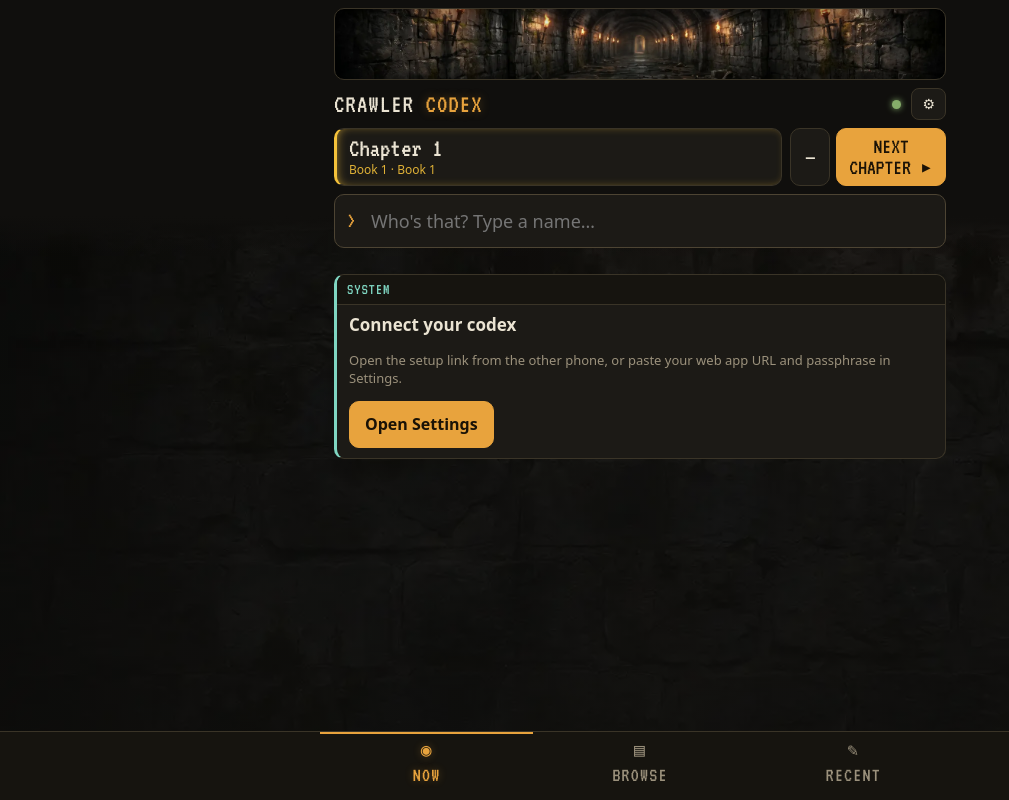
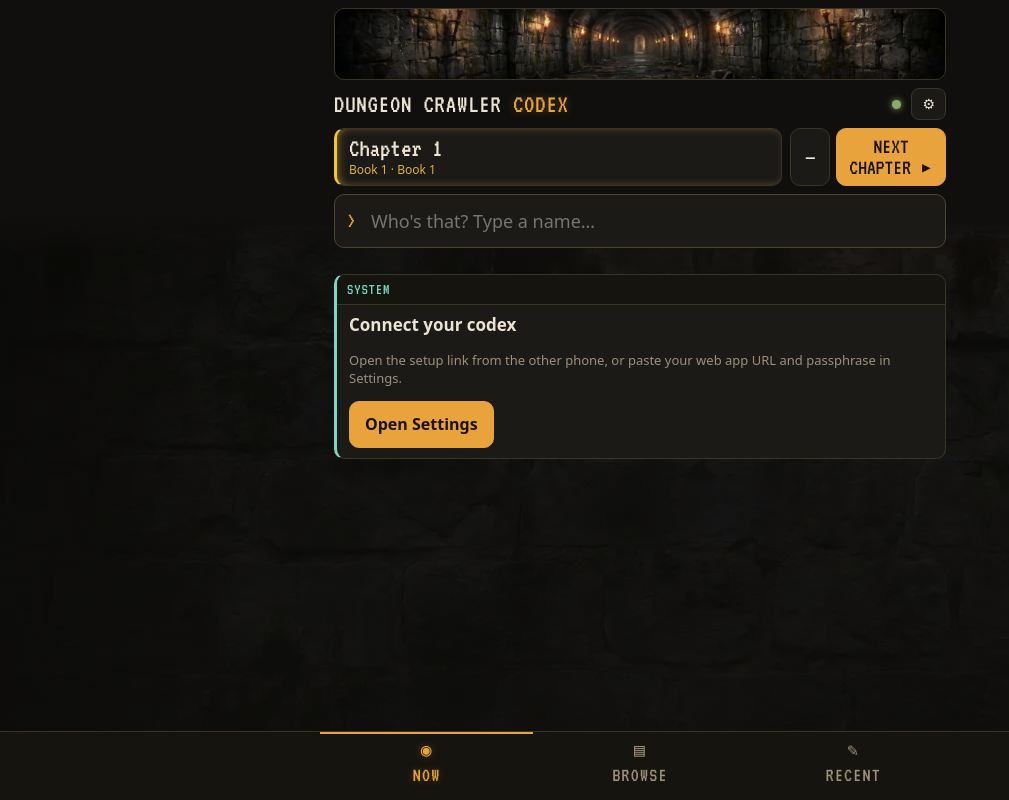
Before and after one commit to artificialfear/crawler-codex, a plain HTML site: page index.html in a window 1280 px wide. Shown: the whole page, without its empty margins (0-1009 px from the left). Drawn offline with Linux system fonts and the light colour scheme.

Commit message:
1.6.0: rename to Dungeon Crawler Codex (DCC Codex on home screen)
Co-Authored-By: Claude Opus 5.5 <noreply@anthropic.com>
Claude-Session: https://claude.ai/code/session_017ZG1xsuz55zVDjSEnnNgjp

```diff
--- a/index.html
+++ b/index.html
@@ -3,12 +3,12 @@
 <head>
 <meta charset="utf-8">
 <meta name="viewport" content="width=device-width, initial-scale=1, viewport-fit=cover">
-<title>Crawler Codex</title>
+<title>Dungeon Crawler Codex</title>
 <meta name="theme-color" content="#100f0d">
 <meta name="apple-mobile-web-app-capable" content="yes">
-<meta name="apple-mobile-web-app-title" content="Codex">
+<meta name="apple-mobile-web-app-title" content="DCC Codex">
 <meta name="apple-mobile-web-app-status-bar-style" content="black-translucent">
-<link rel="manifest" href="manifest.json?v=c54ac0bf44">
+<link rel="manifest" href="manifest.json?v=3b0de6fab1">
 <link rel="icon" href="icon-192.png?v=8387b75ad5">
 <link rel="apple-touch-icon" href="icon-180.png?v=72a4590a78">
 <style>
@@ -51,7 +51,7 @@ header { position: sticky; top: 0; z-index: 5; background: linear-gradient(var(-
 .banner { height: 0; background: var(--art-banner, none) center/cover; border-radius: var(--radius); }
 .banner.on { height: 72px; margin-bottom: 8px; border: 1px solid var(--line); box-shadow: inset 0 0 24px rgba(0,0,0,.7); }
 .topline { display: flex; align-items: center; gap: 10px; }
-.brand { font-family: var(--term); font-size: 26px; line-height: 1; letter-spacing: .04em; text-transform: uppercase; }
+.brand { font-family: var(--term); font-size: clamp(19px, 6vw, 26px); line-height: 1; letter-spacing: .03em; text-transform: uppercase; white-space: nowrap; }
 .brand span { color: var(--torch); text-shadow: 0 0 10px rgba(232,163,61,.35); }
 .who { margin-left: auto; font-family: var(--term); font-size: 18px; color: var(--muted); }
 .iconbtn { background: var(--panel); border: 1px solid var(--line); border-radius: 8px; padding: 5px 10px; font-size: 14px; }
@@ -223,7 +223,7 @@ textarea { min-height: 76px; resize: vertical; }
   <div class="wrap">
     <div class="banner" id="banner"></div>
     <div class="topline">
-      <div class="brand">Crawler <span>Codex</span></div>
+      <div class="brand">Dungeon Crawler <span>Codex</span></div>
       <div class="who" id="who"></div>
       <span class="sync" id="sync" title="Sync status"></span>
       <button class="iconbtn" id="settingsBtn" aria-label="Settings">⚙︎</button>
@@ -261,7 +261,7 @@ textarea { min-height: 76px; resize: vertical; }
 (function () {
 'use strict';
 const C = window.Codex;
-const VERSION = '1.5.2';
+const VERSION = '1.6.0';
 
 /* ---------- art (Gemini images go in /art; list the ones that exist) ---------- */
 const ART = {
```
Also changed, not shown: manifest.json, 2 other files.
